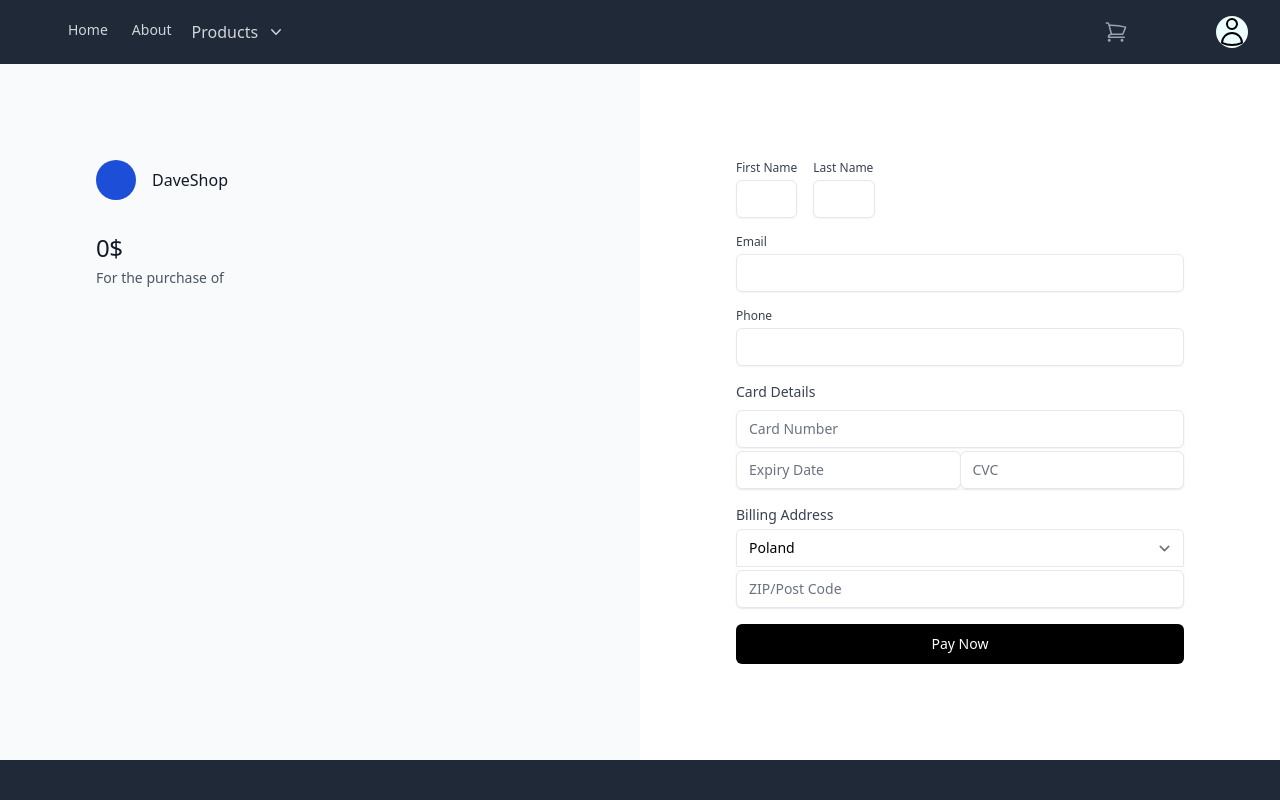
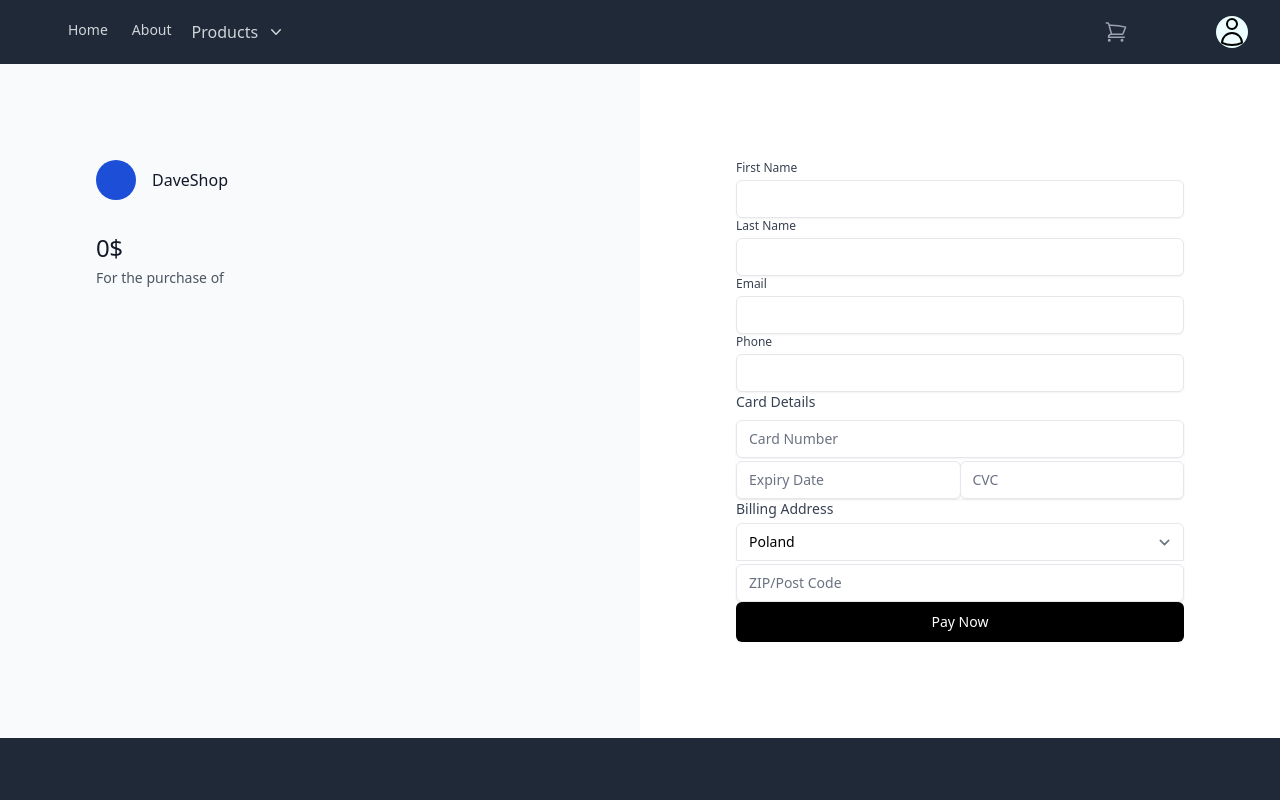
Before and after one commit to Dawid2806/MyShop, a Next.js app: page /checkout in a window 1280 px wide. Shown: the top 800 px of the page. Built offline with nearby package versions, Linux system fonts and the light colour scheme.

Commit message:
feat checkoutpage with validation

```diff
--- a/components/Checkout/CheckoutDetails.tsx
+++ b/components/Checkout/CheckoutDetails.tsx
@@ -1,6 +1,6 @@
 import React from "react";
 import { useCartState } from "../../hooks/useContext";
-import { ItemInCheckout } from "./itemInCheckout";
+import { ItemInCheckout } from "./ItemInCheckout";
 export const CheckoutDetails = () => {
   const cartState = useCartState();
   return (
@@ -26,6 +26,7 @@ export const CheckoutDetails = () => {
               {cartState.items.map((item) => {
                 return (
                   <ItemInCheckout
+                    key={item.id}
                     name={item.title}
                     image={item.image}
                     count={item.count}
--- a/components/Checkout/CheckoutForm.tsx
+++ b/components/Checkout/CheckoutForm.tsx
@@ -1,23 +1,35 @@
+import { yupResolver } from "@hookform/resolvers/yup";
 import React from "react";
-import { Input } from "./Input";
+import { useForm, FormProvider, useFormContext } from "react-hook-form";
+import { Input, Select } from "./Input";
+import { schema } from "./Schema";
+
+type FormData = {
+  firstName: string;
+  lastName: string;
+  email: string;
+  phone: number;
+  cardNumber: number;
+  cardExpiry: number;
+  cardCVC: number;
+  coutry: string;
+  postalCode: string;
+};
 
 export const CheckoutForm = () => {
+  const methods = useForm<FormData>({
+    resolver: yupResolver(schema),
+  });
+  const onSubmit = (data: FormData) => console.log(data);
+
   return (
-    <form className="grid grid-cols-6 gap-4">
-      <Input
-        InputName="First Name"
-        inputType="text"
-        inputId="FirstName"
-        col={3}
-      />
-      <Input
-        InputName="Last Name"
-        inputType="text"
-        inputId="LastName"
-        col={3}
-      />
-      <Input InputName="Email" inputType="Email" inputId="Email" col={6} />
-      <Input InputName="Phone" inputType="tel" inputId="Phone" col={6} />
+    <FormProvider {...methods}>
+      <form onSubmit={methods.handleSubmit(onSubmit)}>
+        <Input label="First Name" type="text" name="firstName" />
+
+        <Input label="Last Name" type="text" name="lastName" />
+        <Input label="Email" type="Email" name="email" />
+        <Input label="Phone" type="tel" name="phone" />
 
         <fieldset className="col-span-6">
           <legend className="block text-sm font-medium text-gray-700">
@@ -27,8 +39,8 @@ export const CheckoutForm = () => {
           <div className="mt-1 -space-y-px bg-white rounded-md shadow-sm">
             <div>
               <Input
-              inputType={"text"}
-              inputId={"CardNumber"}
+                type={"text"}
+                name={"cardNumber"}
                 placeholder="Card Number"
               />
             </div>
@@ -36,14 +48,14 @@ export const CheckoutForm = () => {
             <div className="flex -space-x-px">
               <div className="flex-1">
                 <Input
-                inputType={"text"}
-                inputId={"CardExpiry"}
+                  type={"text"}
+                  name={"cardExpiry"}
                   placeholder="Expiry Date"
                 />
               </div>
 
               <div className="flex-1">
-              <Input inputType={"text"} inputId={"CardCVC"} placeholder="CVC" />
+                <Input type={"text"} name={"cardCVC"} placeholder="CVC" />
               </div>
             </div>
           </div>
@@ -56,23 +68,17 @@ export const CheckoutForm = () => {
 
           <div className="mt-1 -space-y-px bg-white rounded-md shadow-sm">
             <div>
-            <label htmlFor="Country" className="sr-only">
-              Country
-            </label>
-
-            <select
-              id="Country"
-              className="relative w-full border-gray-200 rounded-t-md focus:z-10 sm:text-sm"
-            >
-              <option>Poland</option>
-              <option>Germany</option>
-            </select>
+              <Select
+                label="Coutry"
+                name={"coutry"}
+                options={["Poland", "Germany", "England"]}
+              />
             </div>
 
             <div>
               <Input
-              inputType={"text"}
-              inputId={"PostalCode"}
+                type={"text"}
+                name={"postalCode"}
                 placeholder="ZIP/Post Code"
               />
             </div>
@@ -85,5 +91,6 @@ export const CheckoutForm = () => {
           </button>
         </div>
       </form>
+    </FormProvider>
   );
 };
--- a/components/Checkout/Input.tsx
+++ b/components/Checkout/Input.tsx
@@ -1,35 +1,77 @@
-import React from "react";
+import React, { ReactNode } from "react";
+import { useForm } from "react-hook-form";
+import { yupResolver } from "@hookform/resolvers/yup";
+import * as yup from "yup";
+import { useFormContext } from "react-hook-form";
 
 interface InputProps {
-  inputType: string;
-  InputName?: string;
-  inputId: string;
+  name: string;
+  label?: string;
   placeholder?: string;
-  col?: number;
+  type: string;
 }
 
-export const Input = ({
-  inputType,
-  InputName,
-  inputId,
-  placeholder,
-  col,
-}: InputProps) => {
+interface SelectProps {
+  name: string;
+  label?: string;
+  placeholder?: string;
+  options: string[];
+}
+
+const schema = yup
+  .object({
+    firstName: yup.string().required(),
+  })
+  .required();
+
+export const Input = ({ name, label, type, placeholder }: InputProps) => {
+  const { register, formState } = useFormContext();
+  const error = formState.errors[name];
+
   return (
-    <div className={`col-span-${col}`}>
-      <label
-        htmlFor={inputId}
-        className="block text-xs font-medium text-gray-700"
-      >
-        {InputName}
+    <div className={`col-span-6`}>
+      <label htmlFor={name} className="block text-xs font-medium text-gray-700">
+        {label}
       </label>
 
       <input
-        type={inputType}
-        id="FirstName"
+        type={type}
+        {...register(name)}
         className="w-full mt-1 border-gray-200 rounded-md shadow-sm sm:text-sm"
         placeholder={placeholder}
       />
+      {error && (
+        <span className="text-red-500 text-sm ml-1">
+          {error.message as ReactNode}
+        </span>
+      )}
     </div>
   );
 };
+
+export const Select = ({ name, label, options }: SelectProps) => {
+  const { register, formState } = useFormContext();
+  const error = formState.errors[name];
+  return (
+    <div>
+      <label htmlFor={name} className="sr-only">
+        {label}
+      </label>
+      <select
+        {...register(name)}
+        className="relative w-full border-gray-200 rounded-t-md focus:z-10 sm:text-sm"
+      >
+        {options.map((value) => (
+          <option key={value} value={value}>
+            {value}
+          </option>
+        ))}
+      </select>
+      {error && (
+        <span className="text-red-500 text-sm ml-1">
+          {error.message?.toString()}
+        </span>
+      )}
+    </div>
+  );
+};
--- /dev/null
+++ b/components/Checkout/Schema.ts
@@ -0,0 +1,40 @@
+import * as yup from "yup";
+
+export const validateMMYY = (value: any) => {
+  if (!value || !value.includes("/")) {
+    return false;
+  }
+  const [month, year] = value.split("/");
+  if (Number(month) > 12) {
+    return false;
+  }
+  if (Number(year) < 22 || Number(year) > 33) {
+    return false;
+  }
+  return true;
+};
+
+export const schema = yup
+  .object({
+    firstName: yup.string().max(16).required(),
+    lastName: yup.string().max(24).required(),
+    email: yup.string().email().required(),
+    coutry: yup.string().required(),
+    postalCode: yup.string().min(3).max(8).required(),
+  })
+  .shape({
+    phone: yup.string().matches(/^[0-9]{9}$/),
+    cardNumber: yup
+      .string()
+      .matches(/^[0-9]{16}$/, "Invalid credit card number")
+      .required(),
+    cardExpiry: yup
+      .string()
+      .test("test MMYY", "Only MM/YY", validateMMYY)
+      .required(),
+    cardCVC: yup
+      .string()
+      .matches(/^[0-9]{3}$/, "Invalid code CVC")
+      .required(),
+  })
+  .required();
--- a/package.json
+++ b/package.json
@@ -23,6 +23,7 @@
     "react": "18.2.0",
     "react-dom": "18.2.0",
     "react-form-hooks": "^1.1.5",
+    "react-hook-form": "^7.40.0",
     "ts-node": "^10.9.1",
     "yup": "^0.32.11"
   },
```
Also changed, not shown: tsconfig.json (+7 -2 lines), 1 other file (tests, documents, lock files or other folders). Lines whose indentation alone changed are shown as unchanged.
